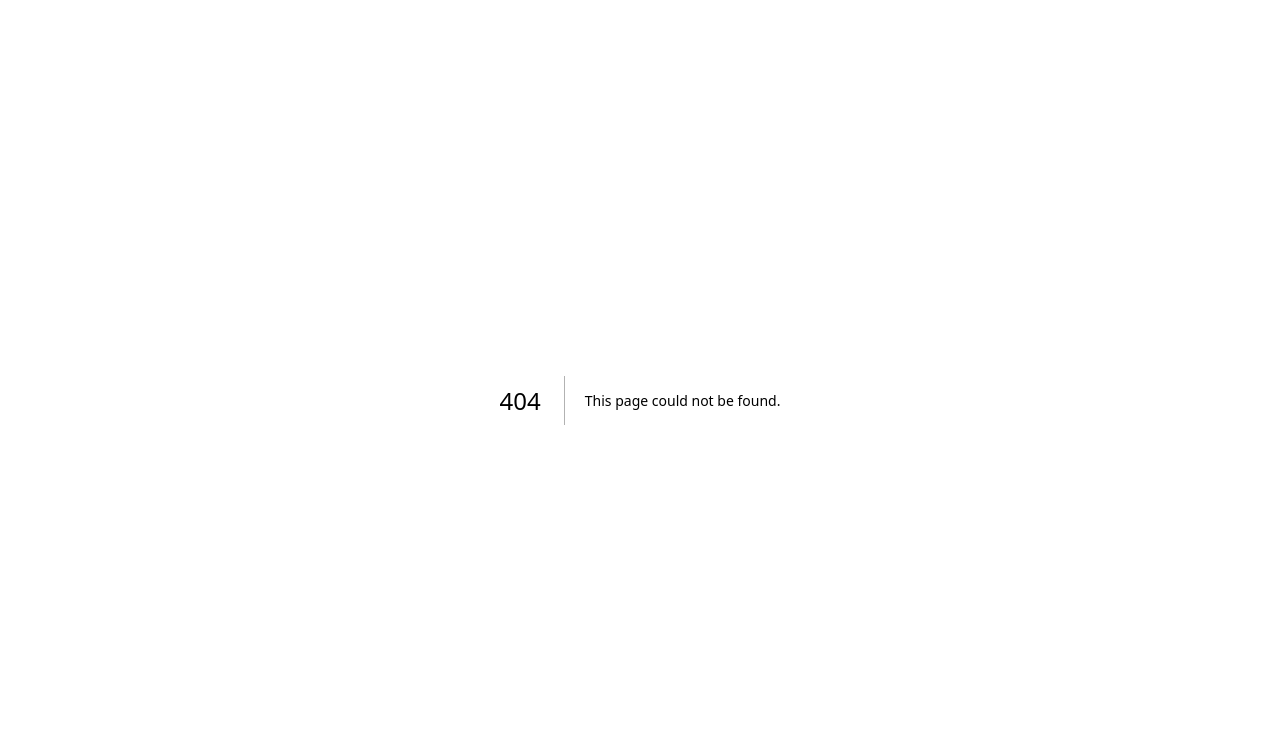
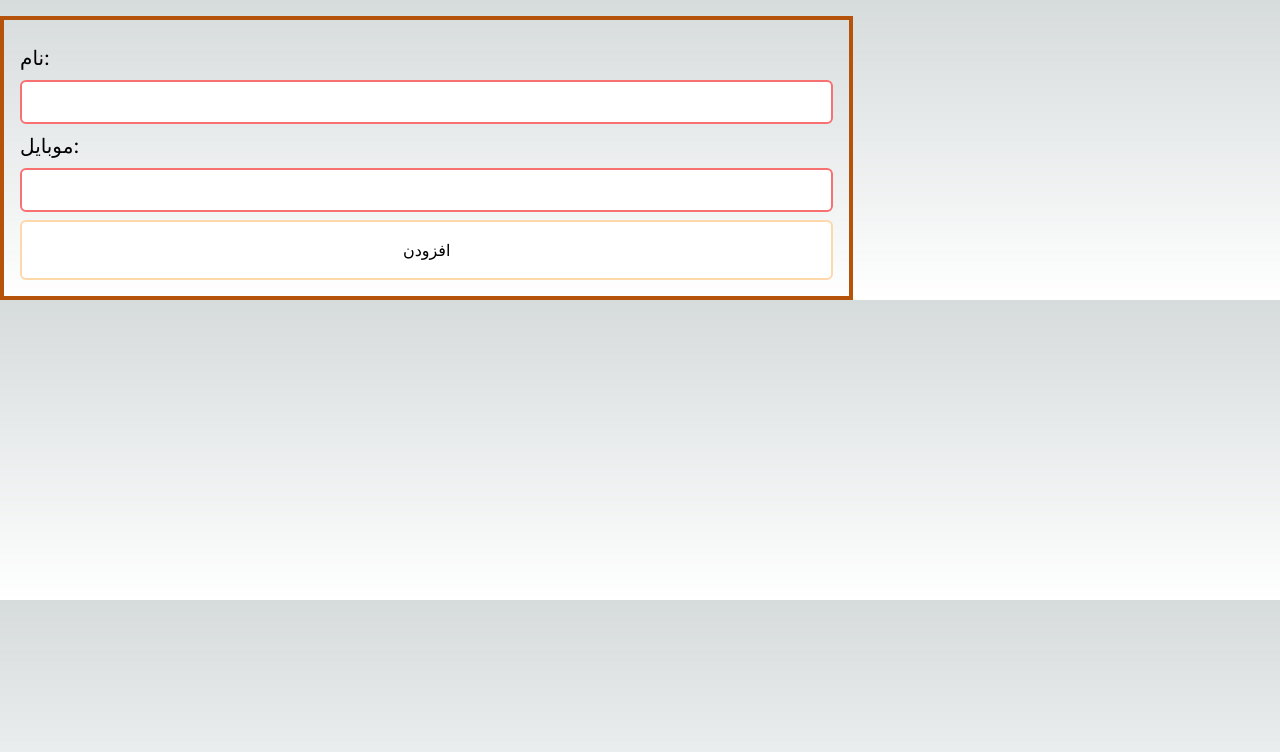
Before and after one commit to hadi-rahimii/database-coffee-expample-with-saving-data-in-text-file, a Next.js app: page /signup in a window 1280 px wide. Before the commit this address had no page. Shown: the top 752 px of the page. Built offline with nearby package versions, Linux system fonts and the light colour scheme.

Commit message:
create form for signup

```diff
--- /dev/null
+++ b/src/app/signup/page.js
@@ -0,0 +1,59 @@
+
+import React, { useState } from "react";
+import { useRouter } from "next/navigation";
+export default function page() {
+  const router = useRouter()
+  const [name, setName] = useState("");
+  const [phone, setPhone] = useState("");
+  const addUser = async (e) => {
+    e.preventDefault();
+    const user = { name, phone };
+
+    const res = await fetch("/api/auth/signup", {
+      method: "POST",
+      headers: {
+        "Content-Type": "application/json",
+      },
+      body: JSON.stringify(user),
+    });
+
+    if(res.ok){
+        alert('با موفقیت اضافه شد')
+        setName('')
+        setPhone('')
+        router.refresh()
+    }
+
+    }
+  return (
+    <div>
+      <form className="flex flex-col w-4/6 h-full border-4 border-amber-700 p-4 mt-4" onSubmit={addUser}>
+        <div className=" flex flex-col ">
+          <label htmlFor="" className=" right-0 my-2 text-xl">
+            {" "}
+            نام:
+          </label>
+          <input
+            type="text"
+            value={name}
+            onChange={(e) => setName(e.target.value)}
+            className=" border-2 rounded-md border-red-400 p-2"
+          />
+        </div>
+        <div className=" flex flex-col">
+          <label htmlFor="" className=" right-0 my-2 text-xl">
+            {" "}
+            موبایل:
+          </label>
+          <input
+            type="text"
+            value={phone}
+            onChange={(e) => setPhone(e.target.value)}
+            className=" border-2 rounded-md border-red-400 p-2"
+          />
+        </div>
+        <button type="submit" className="bg-white rounded-md border-2 border-orange-200 mt-2 py-4" > افزودن</button>
+      </form>
+    </div>
+  );
+}
```
